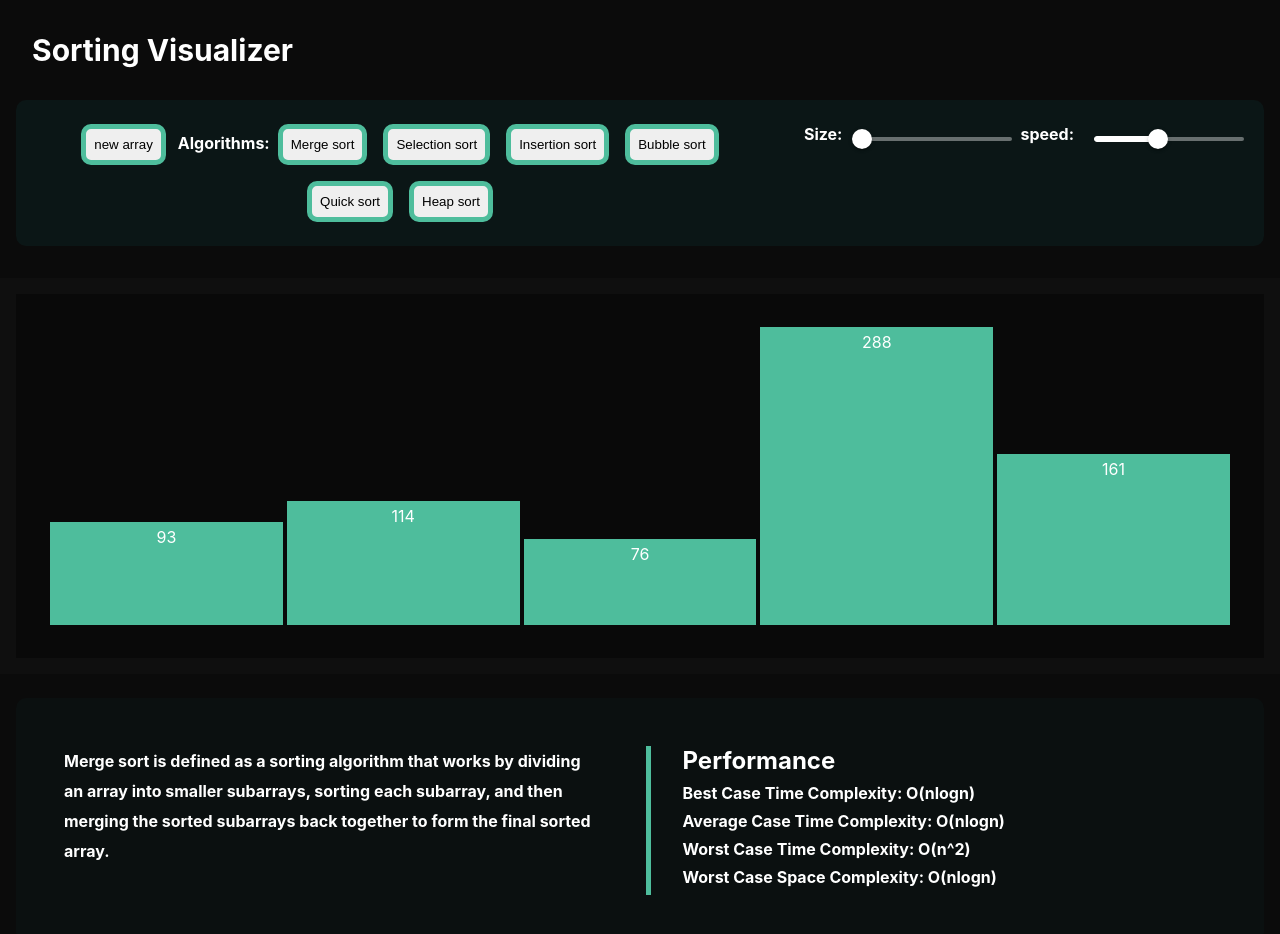
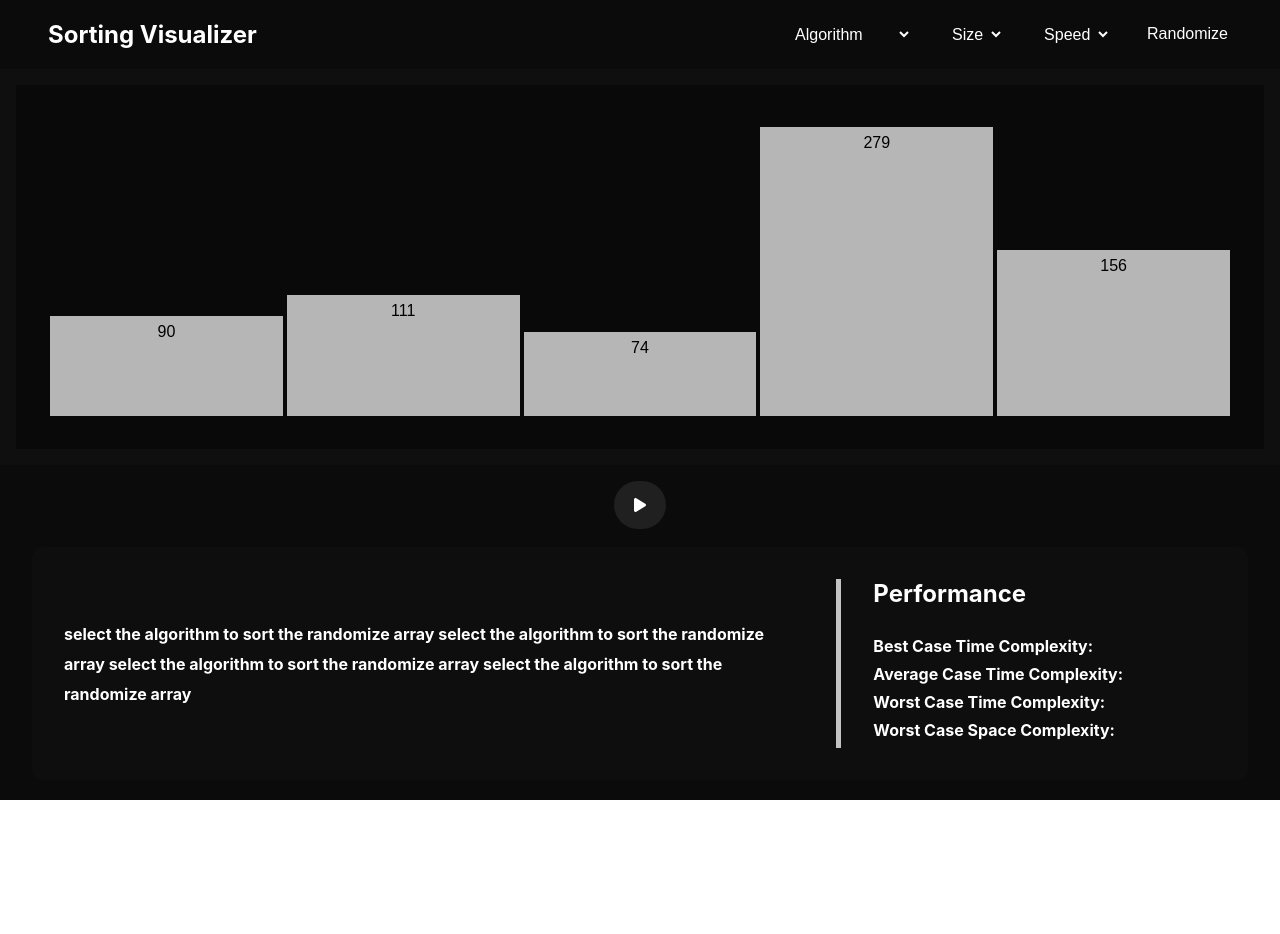
Before and after one commit to priyadharshini149/Visualizer, a React (Create React App) app in the folder mysort/: page / in a window 1280 px wide. Shown: the top 934 px of the page. After the commit the page ends 800 px from the top, so only its background shows below. Built offline with nearby package versions, Linux system fonts and the light colour scheme.

Commit message:
algodetails is added and ui is changed

```diff
--- a/mysort/package.json
+++ b/mysort/package.json
@@ -5,6 +5,10 @@
   "dependencies": {
     "@emotion/react": "^11.11.1",
     "@emotion/styled": "^11.11.0",
+    "@fortawesome/fontawesome-free": "^6.4.2",
+    "@fortawesome/fontawesome-svg-core": "^6.4.2",
+    "@fortawesome/free-solid-svg-icons": "^6.4.2",
+    "@fortawesome/react-fontawesome": "^0.2.0",
     "@mui/material": "^5.14.13",
     "@testing-library/jest-dom": "^5.16.5",
     "@testing-library/react": "^13.4.0",
--- a/mysort/src/App.css
+++ b/mysort/src/App.css
@@ -6,5 +6,5 @@
 .App {
   text-align: center;
  background-color: rgb(11, 11, 11);
-  height: 180vh;
+
 }
--- a/mysort/src/SortVisualizer/sortVisualizer.css
+++ b/mysort/src/SortVisualizer/sortVisualizer.css
@@ -1,11 +1,6 @@
-.container{
-    left:100px;
-   padding-top: 2rem;
 
-}
 .bar-container{
     background-color:rgba(20, 20, 20, 0.487);
-
     padding: 1rem;
 }
 .bar-con{
@@ -15,6 +10,7 @@
     flex-direction: row;
     align-items: flex-end;
     padding: 2rem;
+    height: 300px;
     overflow-x: scroll;
 }
 .bar-con::-webkit-scrollbar{
@@ -22,53 +18,80 @@
 }
 .bar
 {
+  background-color: #b6b6b6;
     width: 5px;
     display:inline-block;
     margin: 1px 2px;
     padding: 5px;
-    color: white;
-    bottom: 0;
+}
+.bar span{
+  color: black;
+  font-family: sans-serif;
+  margin-bottom: 10px;
+}
 
+.navbar-container {
+  margin: 0 2rem 0rem 2rem;
+  padding: 1rem ;
+  display: flex;
+  justify-content: space-between;
+  align-items: center;
+  color: white;
 }
-.head{
-    display: flex;
-    margin: auto;
-    margin: 2rem 1rem;
-    justify-content: space-between;
-    background-color: rgba(0, 255, 255, 0.042);
-    border-radius: 10px;
+
+.navbar {
+
+  width: 100%;
+  padding: 0.25rem 0rem;
 }
-.head div{
-    margin: 1rem;
+
+.logo {
+  margin-left: 0rem;
 }
-.logo{
-    margin-left: 2rem;
+
+
+.nav-elements ul {
+  display: flex;
+  justify-content: space-between;
+  list-style-type: none;
 }
-.head-btn button{
- margin: 0.5rem 0.5rem;
- padding: 0.5rem;
- border: 5px solid #4ebd9c;
- border-radius:10px ;
+
+.nav-elements ul li:not(:last-child) {
+  margin-right: 2rem;
 }
-.head-ctrl{
 
-   display: inline-flex;
+select{
+  font-size: 16px;
+  padding: 0.25rem;
+  font-family: sans-serif;
+  border-radius: 5px;
+  background-color: transparent;
+  border: none;
+  color: white;
 }
-.ctrl-span{
+option{
+  background-color:rgb(11, 11, 11);
+}
 
-margin: 0.5rem 0.5rem 0.5rem 0rem;
+button{
+  color: white;
+  background-color: transparent;
+  border: none;
+  border-radius: 5px;
+  padding: 0.25rem;
+  font-family: sans-serif;
+  font-size: 16px;
 }
-.logo h2{
+.play{
+  padding: 1rem 0rem;
+}
+.play-btn{
+  border-radius: 100px ;
+  background-color: rgba(169, 170, 170, 0.129);
+padding: 1rem 1.25rem;
 color: white;
-font-size: 30px;
-text-align: left;
+}
 
-}
-.head span{
-    color: white;
-    margin-left: 0.25rem;
-    font-weight: bold;
-}
 
 /* Tooltip Styles */
 .bar-container .bar-con .bar {
@@ -97,21 +120,22 @@ text-align: left;
   }
   .algo-info{
     color: white;
-    margin: 1.5rem 1rem;
-    background-color: rgba(0, 255, 255, 0.019);
+    margin: 0rem 1rem 1.25rem 1rem;
+    background-color: rgba(169, 170, 170, 0.019);
     text-align: left;
     padding: 2rem;
-    display: flex;
+    display: inline-flex;
+    align-items: center;
     border-radius: 10px;
+    width: 90%;
   }
-  .algo-info div{
-    margin: 1rem 1rem;
-    width: 50%;
-  }
+
   .algo-info .perf{
     margin-left: 2rem;
     padding-left: 2rem;
-    border-left: 5px solid #4ebd9c;
+    width: 60%;
+    border-left: 5px solid #c3c3c3;
+
   }
   .algo-info .perf h4{
     margin: 0.5rem 0rem;
@@ -120,7 +144,5 @@ text-align: left;
 
   .algo-info h3{
     font-size: 16px;
-  }
-  .algo-info h3{
     line-height: 30px;
   }
--- a/mysort/src/SortVisualizer/sortVisualizer.jsx
+++ b/mysort/src/SortVisualizer/sortVisualizer.jsx
@@ -1,18 +1,32 @@
 import React, { useEffect, useState } from "react";
-import Slider from "@mui/material/Slider";
 import "./sortVisualizer.css";
 import { getMergeSortAnimations } from "../SortAlgorithms/mergeSort.js";
+import { algoDetails} from "../utils/algoDetails";
+import { FontAwesomeIcon } from '@fortawesome/react-fontawesome';
+import { faPlay } from '@fortawesome/free-solid-svg-icons';
 const SortVisualizer = () => {
   const [array, setArray] = useState([]);
   const [size, setSize] = useState(5);
   const [speed, setSpeed] = useState(1);
   const [generate, setGenerate] = useState(false);
+  const [algoName,setAlgoName]=useState("");
+  const algoDet=algoDetails;
+  console.log(algoDet);
+  const [selectedAlgo, setSelectedAlgo] = useState(null);
+
+  useEffect(() => {
+    // Find and set the details of the selected algorithm
+    console.log(algoName);
+    const selectedAlgorithm = algoDetails.find(algo => algo.name === algoName);
+    setSelectedAlgo(selectedAlgorithm);
+  }, [algoName]);
+
   useEffect(() => {
     const resetArray = () => {
       const array = [];
       console.log(size);
       for (let i = 0; i < size; i++) {
-        array.push(randomIntFromInterval(5, 310));
+        array.push(randomIntFromInterval(5, 300));
       }
       setArray(array);
     };
@@ -53,70 +67,76 @@ const SortVisualizer = () => {
     animate(animations);
   };
 
+  const sort=(algo)=>{
+       if(algo==="Merge sort")
+       {
+        MergeSort();
+       }
+  }
   return (
     <div className="container">
-      <div className="logo">
-        <h2>Sorting Visualizer</h2>
-      </div>
-
-      <div className="head">
-        <div className="head-btn">
+      <nav className="navbar">
+        <div className="navbar-container">
+        <div className="logo">
+          <h2>Sorting Visualizer</h2>
+        </div>
+      <div className="nav-elements">
+        <ul>
+          <li>
+          <select onChange={(event)=>{
+            setAlgoName(event.target.value);
+          }}>
+            <option>Algorithm</option>
+            <option>Merge sort</option>
+            <option>Selection sort</option>
+            <option>Insertion sort</option>
+            <option>Bubble sort</option>
+            <option>Quick sort</option>
+            <option>Heap sort</option>
+          </select>
+          </li>
+          <li>
+          <select onChange={(event) => {
+              setSize(event.target.value);
+            }}>
+            <option>Size</option>
+            <option>5</option>
+            <option>10</option>
+            <option>20</option>
+            <option>50</option>
+            <option>100</option>
+          </select>
+          </li>
+          <li>
+          <select onChange={(event) => {
+              setSpeed(event.target.value);
+            }}>
+            <option>Speed</option>
+            <option>0.25</option>
+            <option>0.5</option>
+            <option>0.75</option>
+            <option>1</option>
+            <option>1.25</option>
+            <option>1.50</option>
+            <option>1.75</option>
+            <option>2</option>
+          </select>
+          </li>
+          <li>
           <button
             className="generate-btn"
             onClick={() => {
               setGenerate(!generate);
             }}
           >
-            new array
+            Randomize
           </button>
+          </li>
+        </ul>
+      </div>
+        </div>
+      </nav>
 
-          <span>Algorithms:</span>
-          <button onClick={() => MergeSort()}>Merge sort</button>
-          <button onClick={() => MergeSort()}>Selection sort</button>
-          <button onClick={() => MergeSort()}>Insertion sort</button>
-          <button onClick={() => MergeSort()}>Bubble sort</button>
-          <button onClick={() => MergeSort()}>Quick sort</button>
-          <button onClick={() => MergeSort()}>Heap sort</button>
-        </div>
-
-        <div className="head-ctrl">
-          <span className="ctrl-span">Size:</span>
-          <Slider
-            value={size}
-            min={5}
-            max={100}
-            step={5}
-            markgetariavaluetext={size}
-            valueLabelDisplay="auto"
-            onChange={(event) => {
-              setSize(event.target.value);
-            }}
-            style={{
-              color: "#fff",
-              width: "150px",
-              margin: "0.5rem",
-            }}
-          />
-
-          <span className="ctrl-span">speed:</span>
-          <Slider
-            value={speed}
-            min={0.25}
-            max={2}
-            step={0.25}
-            markgetariavaluetext={size}
-            valueLabelDisplay="auto"
-            onChange={(event) => {
-              setSpeed(event.target.value);
-            }}
-            style={{
-              color: "#fff",
-              width: "150px",
-              margin: "0.5rem",
-            }}
-          />
-        </div>
-      </div>
 
       <div className="bar-container">
         <div className="bar-con">
@@ -126,31 +146,35 @@ const SortVisualizer = () => {
               style={{
                 height: `${value}px`,
                 width: size <= 10 && size >= 100 ? "5rem" : "20rem",
-                backgroundColor: "#4ebd9c",
+
               }}
               key={indx}
               data-tooltip={value}
             >
-              {size < 40 && value}
+              <span>{size < 40 && value}</span>
+
             </div>
           ))}
         </div>
       </div>
+      <div className="play">
+            <FontAwesomeIcon icon={faPlay} onClick={()=>{
+              sort(algoName);
+            }} className="play-btn" />
 
+      </div>
       <div className="algo-info">
         <div className="desc">
-        <h3>
-          Merge sort is defined as a sorting algorithm that works by dividing an
-          array into smaller subarrays, sorting each subarray, and then merging
-          the sorted subarrays back together to form the final sorted array.
-        </h3>
+        <h3>{selectedAlgo?selectedAlgo.description:"select the algorithm to sort the randomize array select the algorithm to sort the randomize array select the algorithm to sort the randomize array select the algorithm to sort the randomize array"}</h3>
         </div>
+
         <div className="perf">
           <h2>Performance</h2>
-          <h4>Best Case Time Complexity: O(nlogn)</h4>
-          <h4>Average Case Time Complexity: O(nlogn)</h4>
-          <h4>Worst Case Time Complexity: O(n^2)</h4>
-          <h4>Worst Case Space Complexity: O(nlogn)</h4>
+          <br></br>
+          <h4>Best Case Time Complexity: {selectedAlgo?selectedAlgo.BCTC:" "}</h4>
+          <h4>Average Case Time Complexity: {selectedAlgo?selectedAlgo.ACTC:" "}</h4>
+          <h4>Worst Case Time Complexity: {selectedAlgo?selectedAlgo.WCTC:" "}</h4>
+          <h4>Worst Case Space Complexity: {selectedAlgo?selectedAlgo.WCSC:" "}</h4>
         </div>
 
       </div>
--- /dev/null
+++ b/mysort/src/utils/algoDetails.js
@@ -0,0 +1,58 @@
+export const algoDetails=
+    [
+        {
+            id:"1",
+            name:"Merge sort",
+            description:"Merge sort is defined as a sorting algorithm that works by dividing an array into smaller subarrays, sorting each subarray, and then merging the sorted subarrays back together to form the final sorted array.",
+            BCTC:"O(nlogn)",
+            ACTC:"O(nlogn)",
+            WCTC:"O(n^2)",
+            WCSC:"O(nlogn)"
+        },
+        {
+            id:"2",
+            name:"Quick sort",
+            description:"Quick sort is defined as a sorting algorithm that works by dividing an array into smaller subarrays, sorting each subarray, and then merging the sorted subarrays back together to form the final sorted array.",
+            BCTC:"O(nlogn)",
+            ACTC:"O(nlogn)",
+            WCTC:"O(n^2)",
+            WCSC:"O(nlogn)"
+        },
+        {
+            id:"3",
+            name:"Selection sort",
+            description:"Selection Sort is defined as a sorting algorithm that works by dividing an array into smaller subarrays, sorting each subarray, and then merging the sorted subarrays back together to form the final sorted array.",
+            BCTC:"O(nlogn)",
+            ACTC:"O(nlogn)",
+            WCTC:"O(n^2)",
+            WCSC:"O(nlogn)"
+        },
+        {
+            id:"4",
+            name:"Insertion sort",
+            description:"Insertion Sort is defined as a sorting algorithm that works by dividing an array into smaller subarrays, sorting each subarray, and then merging the sorted subarrays back together to form the final sorted array.",
+            BCTC:"O(nlogn)",
+            ACTC:"O(nlogn)",
+            WCTC:"O(n^2)",
+            WCSC:"O(nlogn)"
+        },
+        {
+            id:"5",
+            name:"Bubble sort",
+            description:"Bubble Sort is defined as a sorting algorithm that works by dividing an array into smaller subarrays, sorting each subarray, and then merging the sorted subarrays back together to form the final sorted array.",
+            BCTC:"O(nlogn)",
+            ACTC:"O(nlogn)",
+            WCTC:"O(n^2)",
+            WCSC:"O(nlogn)"
+        },
+        {
+            id:"6",
+            name:"Heap sort",
+            description:"Heap Sort is defined as a sorting algorithm that works by dividing an array into smaller subarrays, sorting each subarray, and then merging the sorted subarrays back together to form the final sorted array.",
+            BCTC:"O(nlogn)",
+            ACTC:"O(nlogn)",
+            WCTC:"O(n^2)",
+            WCSC:"O(nlogn)"
+        }
+
+    ]
```
Also changed, not shown: 1 other file (tests, documents, lock files or other folders).
